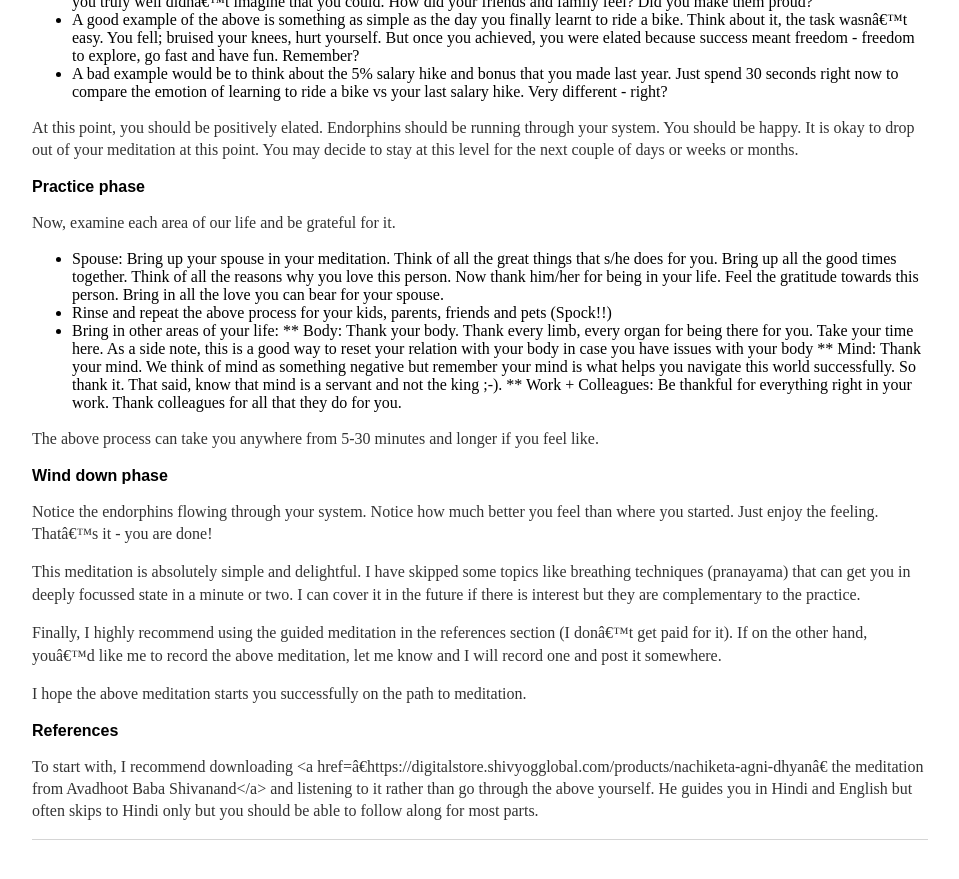
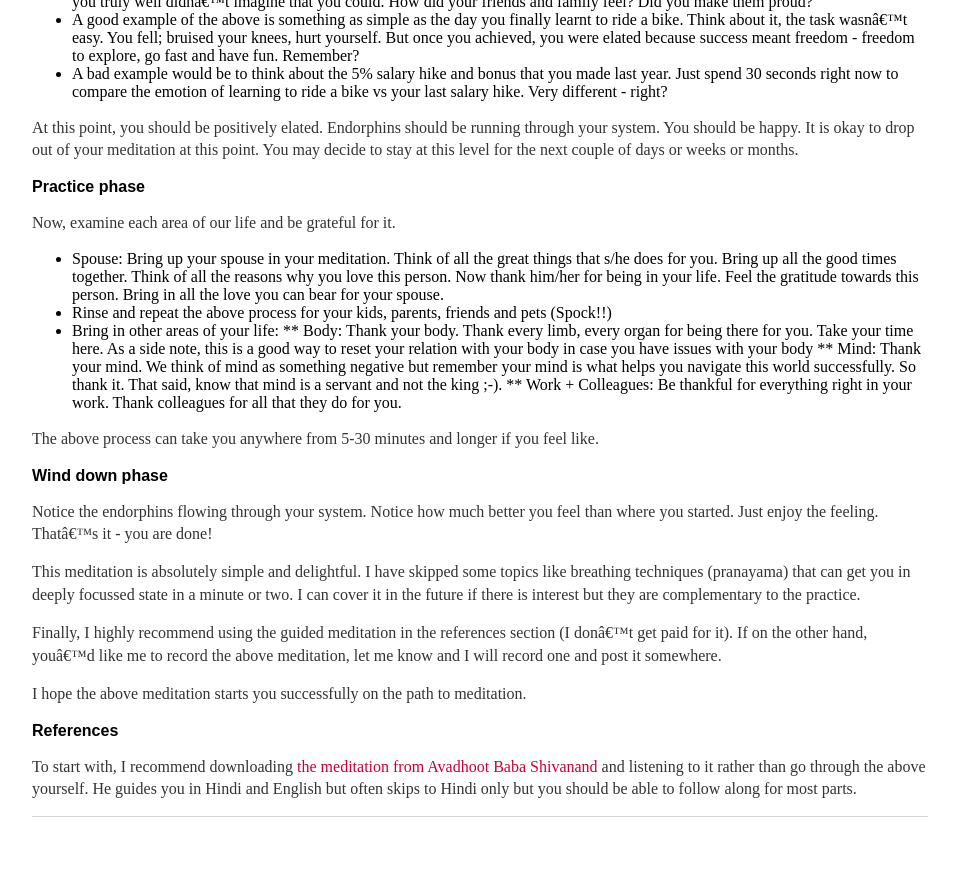
Before and after one commit to harpreetsingh/harpreetsingh.github.io, a Jekyll site: the page built from _posts/2017-03-15-gratitude-meditation.md, in a window 1280 px wide and 900 px high, scrolled down 1561 px. Shown: the top 879 px of the window, without its empty margins (160-1119 px from the left). Built offline with Jekyll 4.4.1, drawn with Linux system fonts in a browser that asks for light colours; a script that is not in the unit is left out.

Commit message:
fixed nachiketa meditation

```diff
--- a/_posts/2017-03-15-gratitude-meditation.md
+++ b/_posts/2017-03-15-gratitude-meditation.md
@@ -61,4 +61,4 @@ Finally, I highly recommend using the guided meditation in the references sectio
 I hope the above meditation starts you successfully on the path to meditation.
 
 # References
-To start with, I recommend downloading <a href="https://digitalstore.shivyogglobal.com/products/nachiketa-agni-dhyan" the meditation from Avadhoot Baba Shivanand</a> and listening to it rather than go through the above yourself. He guides you in Hindi and English but often skips to Hindi only but you should be able to follow along for most parts.
+To start with, I recommend downloading <a href="https://digitalstore.shivyogglobal.com/products/nachiketa-agni-dhyan"> the meditation from Avadhoot Baba Shivanand</a> and listening to it rather than go through the above yourself. He guides you in Hindi and English but often skips to Hindi only but you should be able to follow along for most parts.
```
